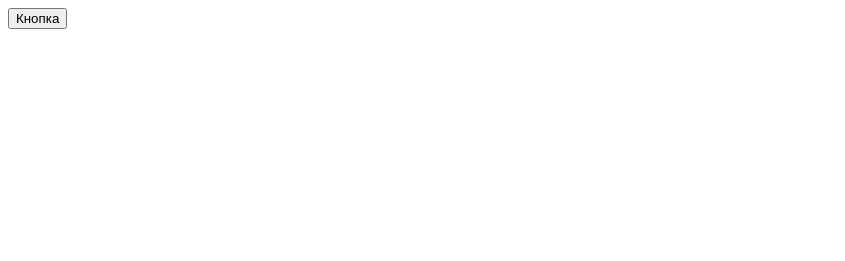
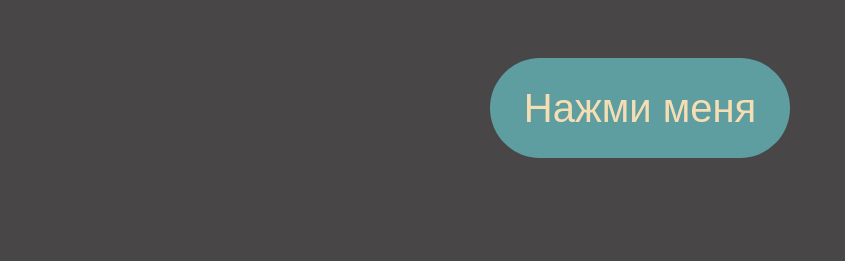
Before and after one commit to HasanovDoc/Multiplicity, a plain HTML site: page index.html in a window 1280 px wide. Shown: the whole page, without its empty margins (0-845 px from the left). Drawn offline with Linux system fonts and the light colour scheme.

Commit message:
Add: styles, div.result

```diff
--- a/css/style.css
+++ b/css/style.css
@@ -0,0 +1,26 @@
+body {
+    background-color: rgb(72, 70, 70);
+}
+
+.btn {
+    font-family: Arial, Helvetica, sans-serif;
+    font-size: 40px;
+    color: wheat;
+    background-color: cadetblue;
+    border: 0;
+    border-radius: 50px;
+    width: 300px;
+    height: 100px;
+    margin-left: 50%;
+    transform: translate(-50%, 50%);
+}
+
+.result {
+    font-family: Arial, Helvetica, sans-serif;
+    font-size: 40px;
+    color: wheat;
+    width: 300px;
+    height: 100px;
+    margin-left: 50%;
+    transform: translate(-50%, 50%);
+}
--- a/index.html
+++ b/index.html
@@ -5,11 +5,13 @@
     <meta charset="UTF-8">
     <meta http-equiv="X-UA-Compatible" content="IE=edge">
     <meta name="viewport" content="width=device-width, initial-scale=1.0">
+    <link rel="stylesheet" href="./css/style.css">
     <title>Тестовое задание для ELMA</title>
 </head>
 
 <body>
-    <button class="btn">Кнопка</button>
+    <button class="btn">Нажми меня</button>
+    <div class="result"></div>
     <script>
         const btn = document.querySelector('.btn');
         btn.addEventListener('click', () => {
```
